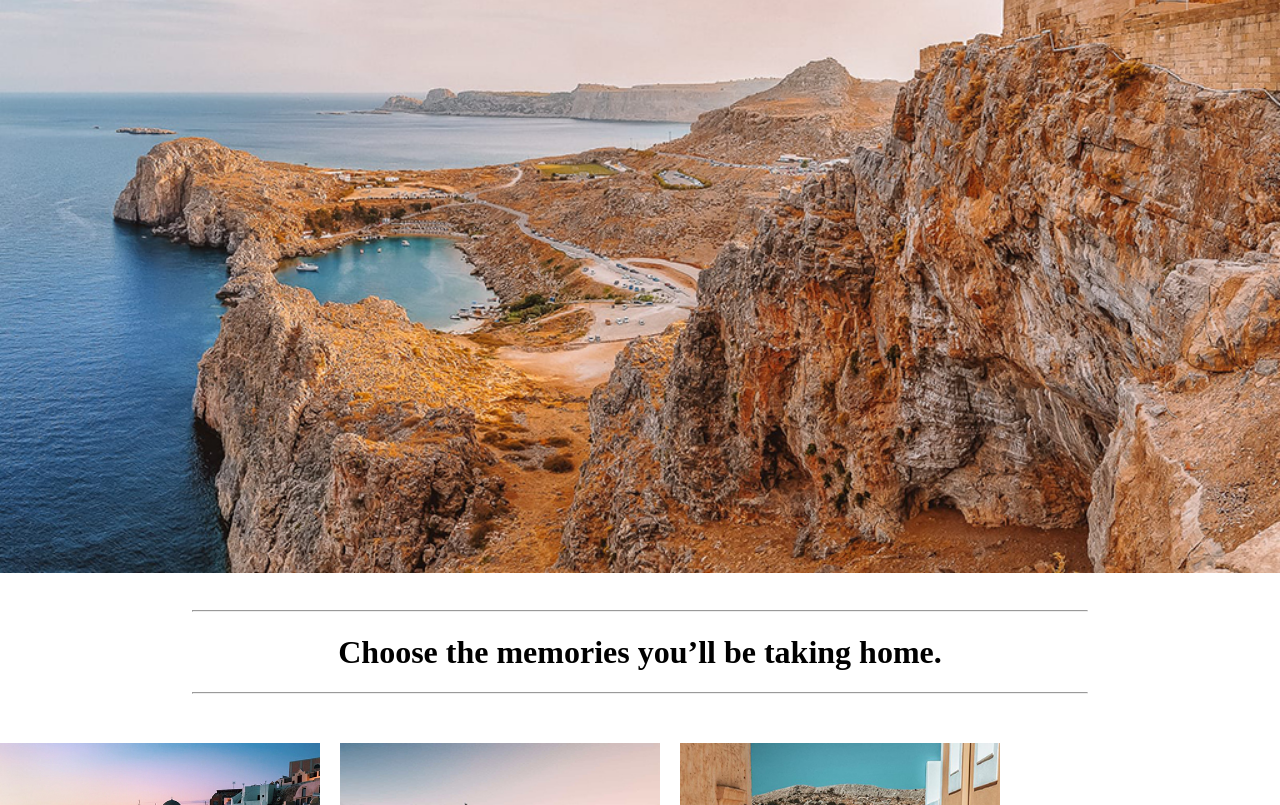
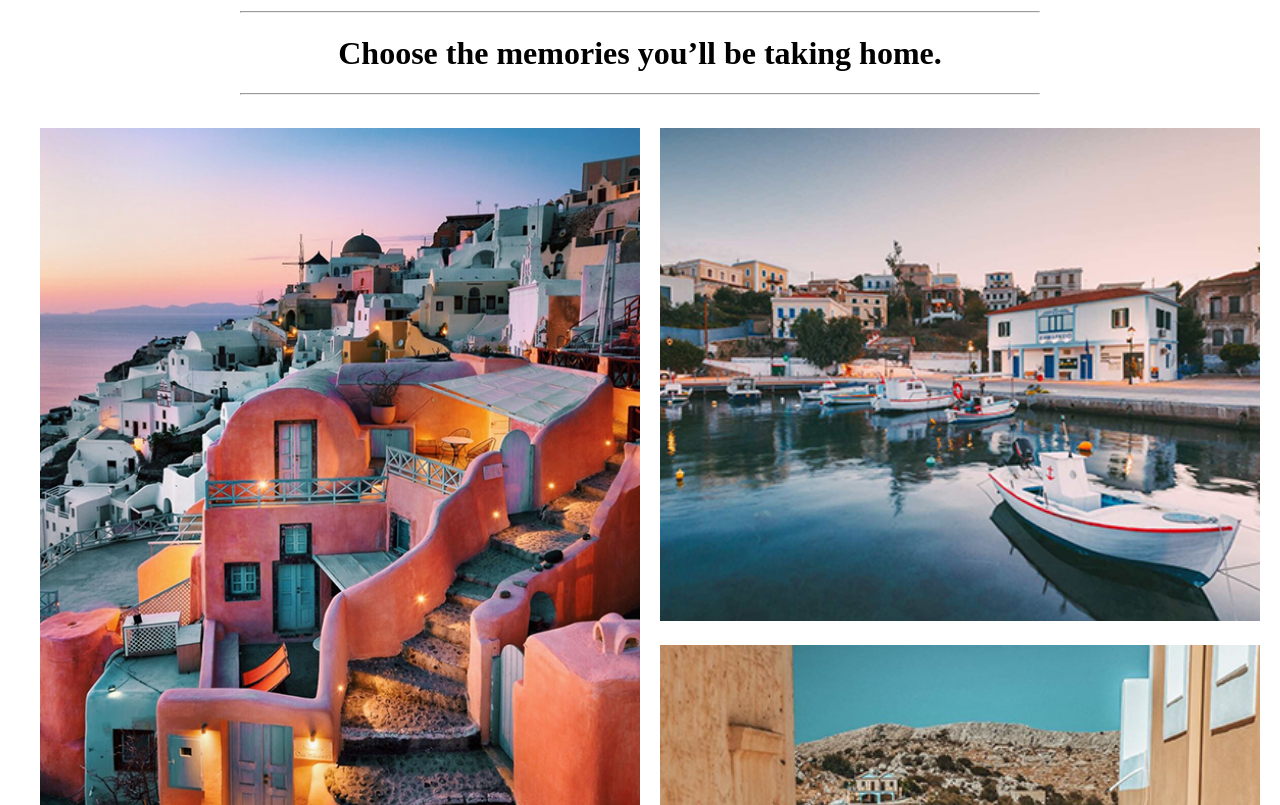
Before and after one commit to laurenbulka/html-tags, a plain HTML site: page deploy/index.html in a window 1280 px wide. Shown: the part 2634-3439 px from the top of the page. Drawn offline with nearby package versions, Linux system fonts and the light colour scheme.

Commit message:
fixed original css

```diff
--- a/dev/scss/sections/_section-2.scss
+++ b/dev/scss/sections/_section-2.scss
@@ -16,7 +16,6 @@
             "section-2-img";
 
         @include md {
-            display: grid;
             grid-template-columns: 45% auto;
             grid-template-areas: "section-2-img section-2-text";
         }
--- a/dev/scss/sections/_section-5.scss
+++ b/dev/scss/sections/_section-5.scss
@@ -20,7 +20,7 @@
         }
 
         @include lg {
-            grid-template-columns: 25% 25% 25% 25%;
+            grid-template-columns: 50% 50%;
             grid-template-areas:
                 "g4 g5"
                 "g4 g6";
@@ -36,21 +36,21 @@
             }
         }
 
-        #g1{
+        #g4{
             @include md{
-                grid-area: g1;
+                grid-area: g4;
             }
         }
 
-        #g2{
+        #g5{
             @include md{
-                grid-area: g2;
+                grid-area: g5;
             }
         }
 
-        #g3{
+        #g6{
             @include md{
-                grid-area: g3;
+                grid-area: g6;
             }
         }
     }
@@ -59,5 +59,4 @@
 
 
 
-
 }
```
Also changed, not shown: deploy/css/styles.css, dev/scss/styles.css, 3 other files.
